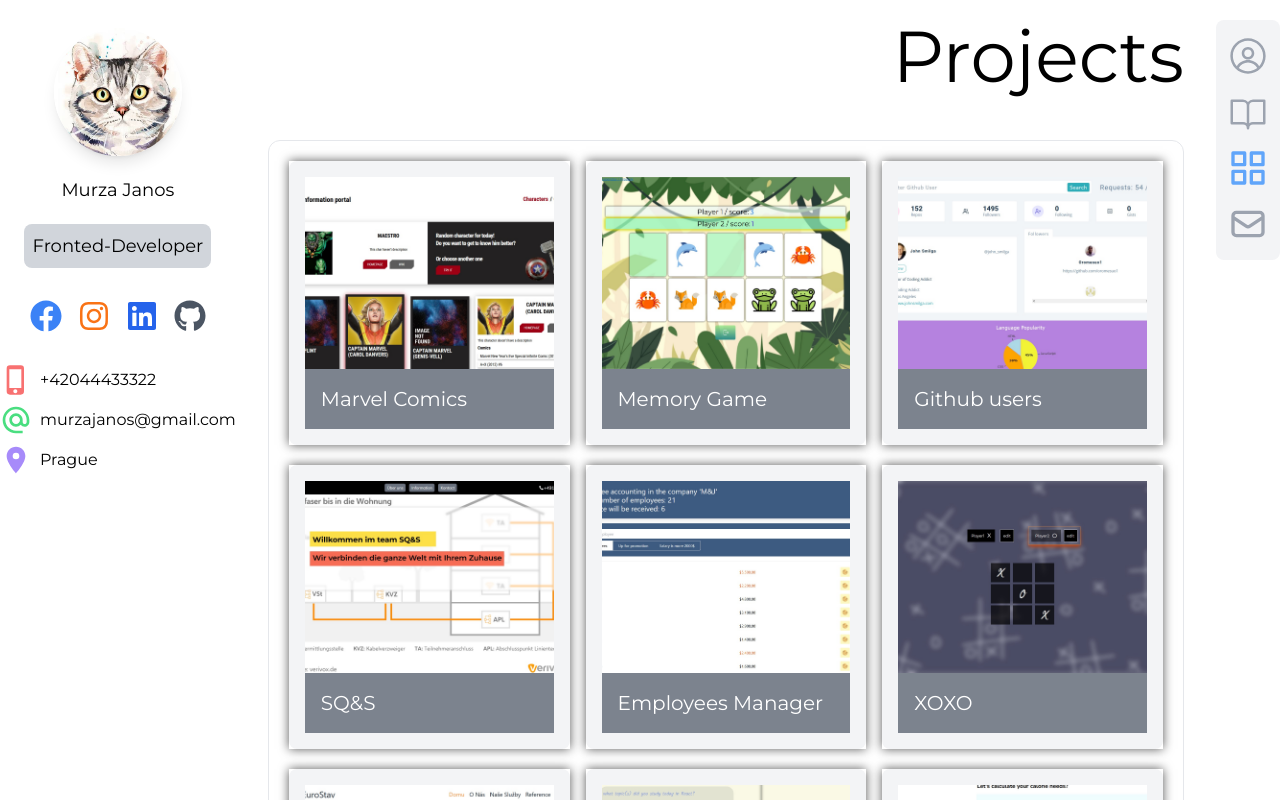
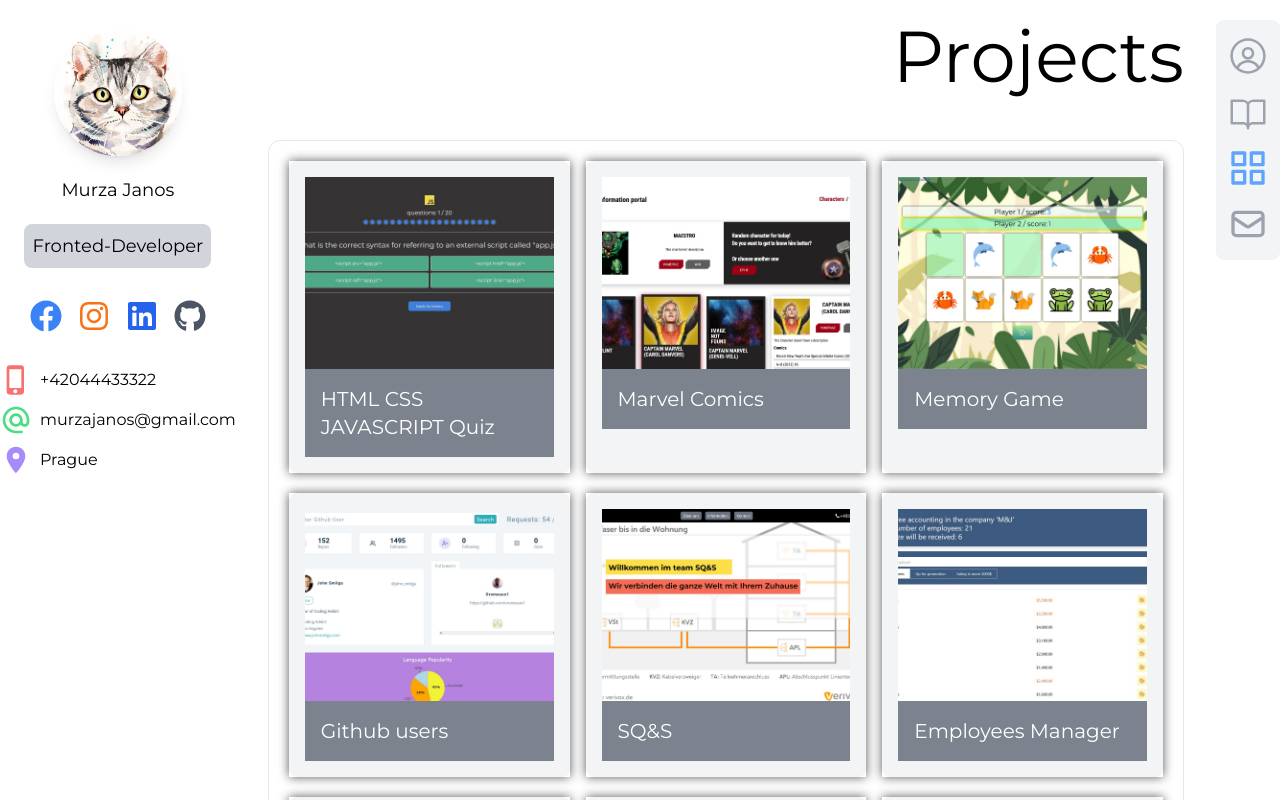
Before and after one commit to ioan-murchello/react-portfolio, a React (Vite) app: page /works in a window 1280 px wide. Built offline with nearby package versions, Linux system fonts and the light colour scheme.

Commit message:
added new project

```diff
--- a/src/datas/datas.js
+++ b/src/datas/datas.js
@@ -15,9 +15,14 @@ import memoryGame from '../img/memory-game.jpg'
 import marvel from '../img/marvel.jpg'
 import github_users from '../img/github-users.jpg'
 import employees from '../img/employees-manager.jpg'
-
+import quiz from '../img/quiz.jpg'
 
 export const sites = [
+  {
+    name: 'HTML CSS JAVASCRIPT Quiz',
+    url: 'https://html-css-js-quiz-app.netlify.app/',
+    image: quiz,
+  },
   {
     name: 'Marvel Comics',
     url: 'https://comicses-marvel.netlify.app/',
```
Also changed, not shown: src/img/quiz.jpg (added).
